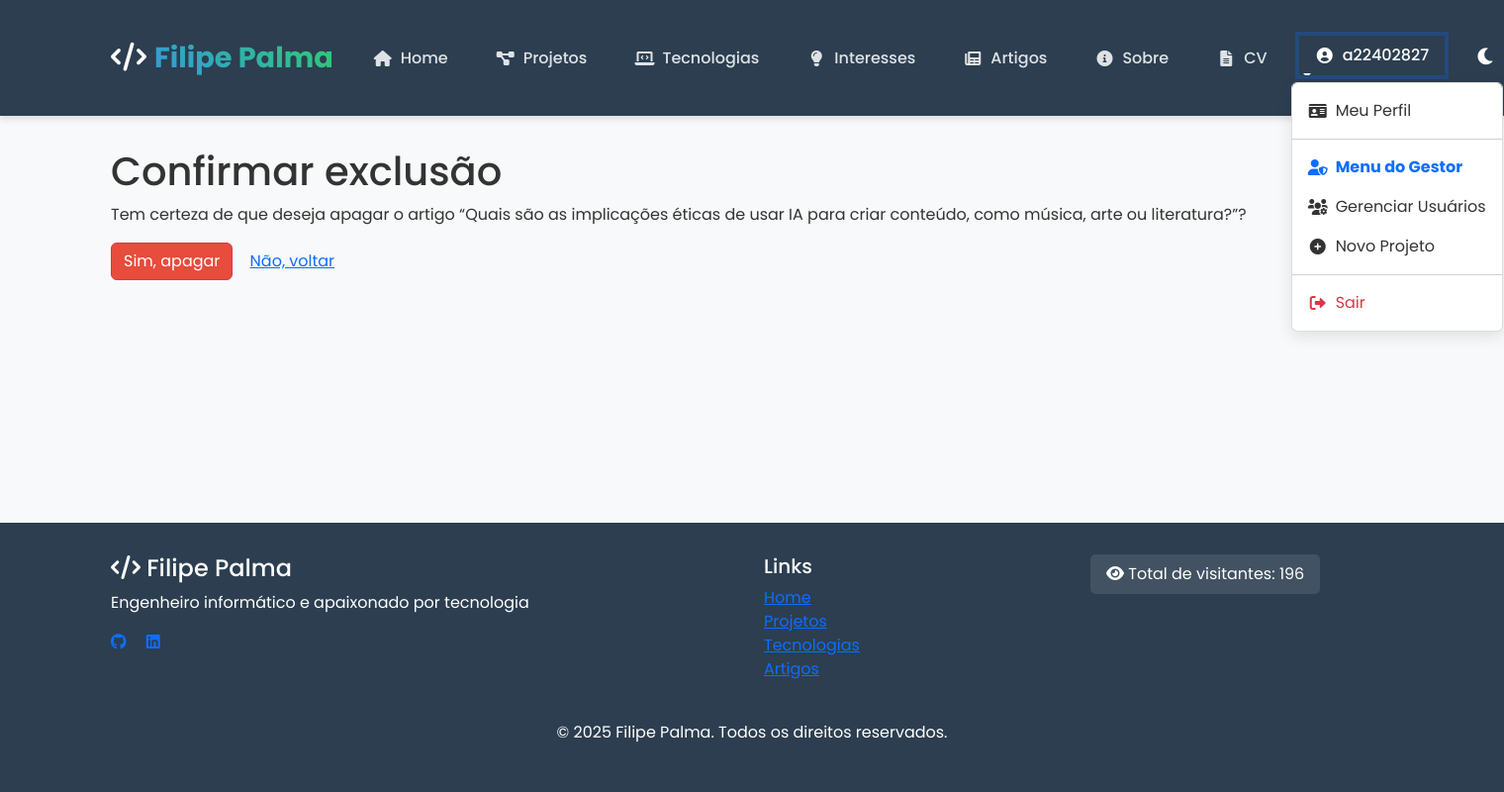
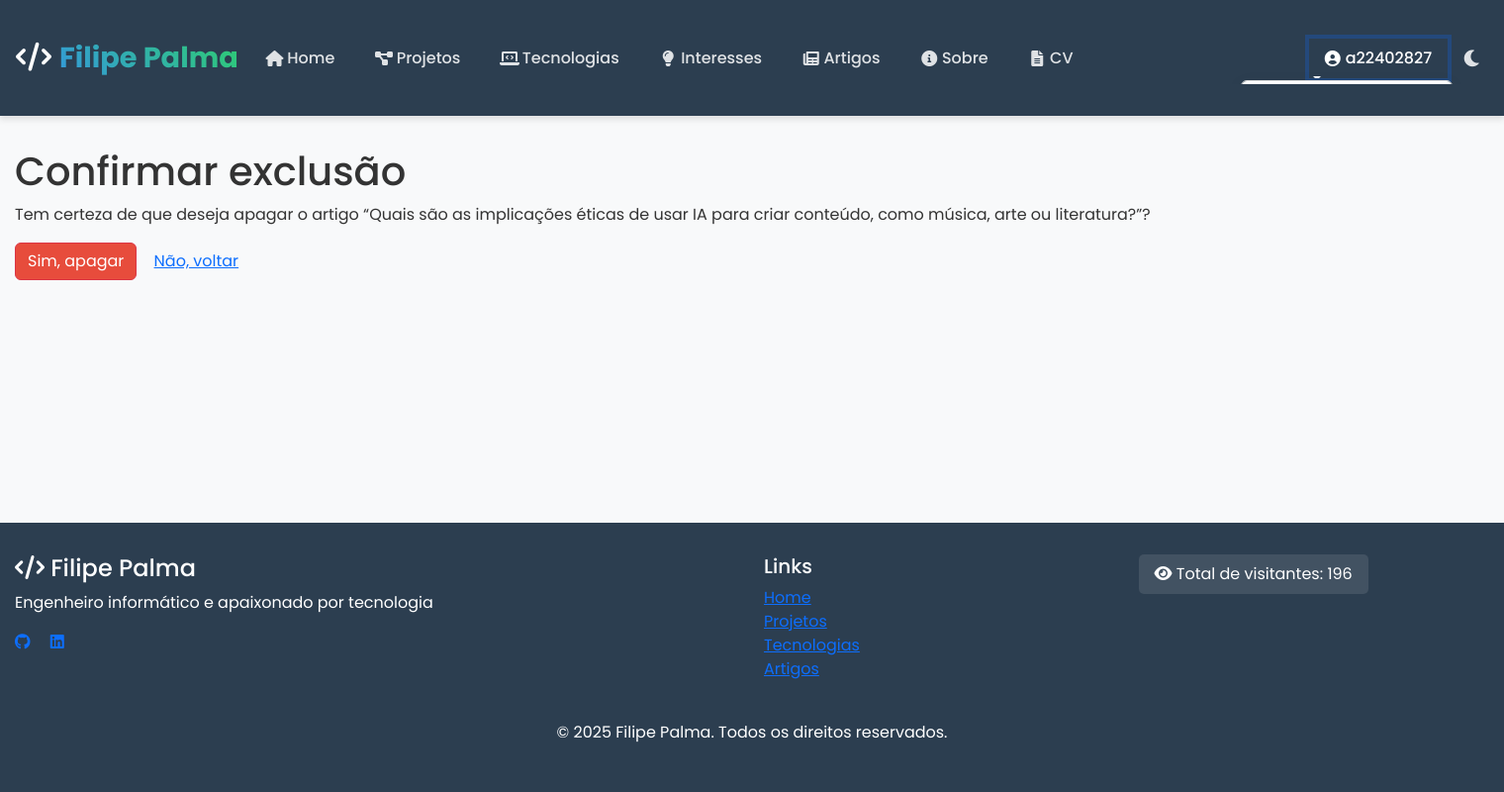
Before and after one commit to filipe-palma/DjangoPWProject, a Django app: a page that uses portfolio/templates/portfolio/base.html in a window 1520 px wide, after a click on "a22402827". Shown: the whole page at 99% size. Run offline with Django 5.2, Linux system fonts and the light colour scheme; a user stored in the database is signed in; data comes from the database, SQL or seed files in the repository; both versions use the stored data as it was after the commit.

Commit message:
Enhance navbar responsiveness and styling; add landscape-specific adjustments and overflow handling

```diff
--- a/portfolio/templates/portfolio/base.html
+++ b/portfolio/templates/portfolio/base.html
@@ -2,7 +2,7 @@
 <html lang="pt">
 <head>
   <meta charset="UTF-8">
-  <meta name="viewport" content="width=device-width, initial-scale=1.0">
+  <meta name="viewport" content="width=device-width, initial-scale=1.0, maximum-scale=5.0, minimum-scale=1.0, shrink-to-fit=no">
   <title>{% block title %}Portfolio{% endblock %}</title>
   <!-- Bootstrap CSS -->
   <link href="https://cdn.jsdelivr.net/npm/bootstrap@5.3.0/dist/css/bootstrap.min.css" rel="stylesheet">
@@ -15,19 +15,22 @@
   <!-- Custom CSS -->
   <link href="/static/portfolio/css/style.css" rel="stylesheet">
   <link href="/static/portfolio/css/navbar-fix.css" rel="stylesheet">
+  <link href="/static/portfolio/css/landscape-fix.css" rel="stylesheet">
+  <link href="/static/portfolio/css/menu-spacing-fix.css" rel="stylesheet">
   {% block extra_css %}{% endblock %}
 </head>
 <body>
   <header>
-    <nav class="navbar navbar-expand-lg navbar-dark">
-      <div class="container">
+    <nav class="navbar navbar-expand-lg navbar-dark px-2">
+      <div class="container px-2">
         <a class="navbar-brand" href="{% url 'portfolio:index' %}">
           <i class="fas fa-code"></i><span>Filipe Palma</span>
         </a>
-        <button class="navbar-toggler" type="button" data-bs-toggle="collapse" data-bs-target="#navbarNav">
+        <button class="navbar-toggler" type="button" data-bs-toggle="collapse" data-bs-target="#navbarNav" aria-controls="navbarNav" aria-expanded="false" aria-label="Toggle navigation">
           <span class="navbar-toggler-icon"></span>
         </button>
-        <div class="collapse navbar-collapse justify-content-between" id="navbarNav">
+        <div class="collapse navbar-collapse" id="navbarNav">
+          <div class="d-flex flex-column flex-lg-row justify-content-between w-100 align-items-lg-center">
             <ul class="navbar-nav">
               <li class="nav-item">
                 <a class="nav-link" href="{% url 'portfolio:index' %}"><i class="fas fa-home"></i><span>Home</span></a>
@@ -51,13 +54,13 @@
                 <a class="nav-link" href="{% url 'portfolio:cv' %}"><i class="fas fa-file-alt"></i><span>CV</span></a>
               </li>
             </ul>
-          <ul class="navbar-nav">
+            <ul class="navbar-nav mt-3 mt-lg-0 flex-nowrap">
               {% if user.is_authenticated %}
                 <li class="nav-item dropdown">
-                <a class="nav-link dropdown-toggle" href="#" id="userDropdown" role="button" data-bs-toggle="dropdown" aria-expanded="false">
+                  <a class="nav-link dropdown-toggle text-truncate" href="#" id="userDropdown" role="button" data-bs-toggle="dropdown" aria-expanded="false">
                     <i class="fas fa-user-circle"></i><span>{{ user.username }}</span>
                   </a>
-                <ul class="dropdown-menu" aria-labelledby="userDropdown">
+                  <ul class="dropdown-menu dropdown-menu-end" aria-labelledby="userDropdown">
                     <li>
                       <a class="dropdown-item" href="{% url 'profile' %}">
                         <i class="fas fa-id-card"></i><span>Meu Perfil</span>
@@ -120,12 +123,13 @@
                   <a class="nav-link" href="{% url 'register' %}"><i class="fas fa-user-plus"></i><span>Registrar</span></a>
                 </li>
               {% endif %}
-            <li>
+              <li class="nav-item d-flex align-items-center">
                 <button id="theme-toggle" class="theme-toggle" title="Alternar tema">
                   <i id="theme-toggle-icon" class="fas fa-moon"></i>
                 </button>
               </li>
             </ul>
+          </div>
         </div>
       </div>
     </nav>
--- /dev/null
+++ b/static/portfolio/css/landscape-fix.css
@@ -0,0 +1,70 @@
+/* Correções específicas para orientação landscape (horizontal) */
+
+/* Ajustes gerais para prevenir overflow horizontal */
+html, body {
+  overflow-x: hidden;
+  max-width: 100%;
+}
+
+/* Ajustes específicos para dispositivos em landscape */
+@media (orientation: landscape) and (max-height: 600px) {
+  /* Reduzir tamanho do navbar e seus elementos */
+  .navbar {
+    padding: 0.25rem 0.5rem;
+  }
+
+  .navbar-brand {
+    font-size: 1.4rem;
+  }
+
+  .navbar-brand i {
+    font-size: 1.2rem;
+  }
+
+  /* Tornar o menu mais compacto */
+  .navbar-nav .nav-item .nav-link {
+    padding: 0.25rem 0.5rem;
+    font-size: 0.95rem;
+  }
+
+  /* Melhorar espaçamento do conteúdo principal */
+  main {
+    padding: 1rem 0;
+  }
+
+  /* Ajustar altura do dropdown em modo landscape */
+  .navbar-collapse {
+    max-height: 75vh;
+    overflow-y: auto;
+  }
+
+  /* Reduzir o padding horizontal para evitar overflow */
+  .container, .container-fluid {
+    padding-left: 10px;
+    padding-right: 10px;
+  }
+
+  /* Reduzir tamanho do conteúdo do footer em landscape */
+  footer {
+    padding: 1rem 0;
+  }
+
+  footer h4 {
+    font-size: 1.2rem;
+  }
+}
+
+/* Especificamente para dispositivos muito pequenos em landscape */
+@media (orientation: landscape) and (max-height: 400px) {
+  .navbar-collapse {
+    max-height: 70vh;
+  }
+
+  .navbar-nav .nav-item .nav-link i {
+    font-size: 0.85rem;
+  }
+
+  .navbar-brand span {
+    font-size: 1.2rem;
+  }
+}
--- /dev/null
+++ b/static/portfolio/css/menu-spacing-fix.css
@@ -0,0 +1,62 @@
+/* Correções específicas para o alinhamento do menu de navegação */
+
+/* Tornar o menu mais compacto horizontalmente */
+@media (min-width: 992px) {
+  /* Reduzir o espaçamento horizontal dos itens do menu */
+  .navbar-nav .nav-item .nav-link {
+    padding-left: 0.5rem;
+    padding-right: 0.5rem;
+    margin: 0 0.1rem;
+    font-size: 0.95rem;
+  }
+
+  /* Remover margem extra do menu secundário */
+  .navbar-nav.mt-lg-0 {
+    margin-top: 0 !important;
+  }
+
+  /* Certifique-se de que o container aproveita todo o espaço disponível */
+  .navbar .container {
+    max-width: none;
+    width: 100%;
+  }
+
+  /* Forçar todos os itens a ficarem na mesma linha */
+  .navbar-collapse .d-flex {
+    flex-wrap: nowrap !important;
+  }
+
+  /* Reduzir o espaço ocupado pelo logotipo/brand */
+  .navbar-brand {
+    margin-right: 0.5rem;
+  }
+
+  /* Ajustar ícones para economizar espaço */
+  .navbar-nav .nav-item .nav-link i {
+    margin-right: 0;
+    width: 1rem;
+  }
+
+  .navbar-nav .nav-item .nav-link span {
+    margin-left: 0.3rem;
+  }
+}
+
+/* Para telas maiores, espaçamento mais confortável */
+@media (min-width: 1200px) {
+  .navbar-nav .nav-item .nav-link {
+    padding-left: 0.75rem;
+    padding-right: 0.75rem;
+    margin: 0 0.2rem;
+    font-size: 1rem;
+  }
+}
+
+/* Para telas muito grandes, espaçamento normal */
+@media (min-width: 1400px) {
+  .navbar-nav .nav-item .nav-link {
+    padding-left: 1rem;
+    padding-right: 1rem;
+    margin: 0 0.3rem;
+  }
+}
--- a/static/portfolio/css/navbar-fix.css
+++ b/static/portfolio/css/navbar-fix.css
@@ -90,12 +90,14 @@
 @media (max-width: 991px) {
   .navbar-nav .nav-item .nav-link {
     padding: 0.75rem 1rem;
+    flex-wrap: nowrap;
   }
 
   .navbar-nav .dropdown-menu {
     background-color: transparent;
     border: none;
     padding-left: 1.5rem;
+    box-shadow: none;
   }
 
   .dropdown-item, .dropdown-item-text {
@@ -108,4 +110,237 @@
     background-color: transparent;
     color: #ffffff !important;
   }
+
+  .navbar-collapse {
+    max-height: 80vh;
+    overflow-y: auto;
+  }
+
+  .navbar-nav {
+    width: 100%;
+  }
+
+  .navbar-nav .nav-item {
+    width: 100%;
+  }
+
+  /* Ajustes para os ícones em dispositivos móveis */
+  .navbar-nav .nav-item .nav-link i {
+    width: 1.5rem;
+    text-align: left;
+  }
+
+  /* Garantir que o botão de tema seja visível e funcional em todos os dispositivos */
+  .theme-toggle {
+    display: inline-flex;
+    align-items: center;
+    justify-content: center;
+    margin-left: 0.5rem;
+  }
 }
+
+/* Ajustes de responsividade adicionais */
+/* Garanta que o navbar não ultrapasse a largura da tela */
+.navbar .container {
+  width: 100%;
+  max-width: 100%;
+  padding-right: 15px;
+  padding-left: 15px;
+  margin-right: auto;
+  margin-left: auto;
+}
+
+@media (min-width: 576px) {
+  .navbar .container {
+    max-width: 540px;
+  }
+}
+
+@media (min-width: 768px) {
+  .navbar .container {
+    max-width: 720px;
+  }
+}
+
+@media (min-width: 992px) {
+  .navbar .container {
+    max-width: 960px;
+  }
+}
+
+@media (min-width: 1200px) {
+  .navbar .container {
+    max-width: 1140px;
+  }
+}
+
+/* Ajuste para dispositivos muito pequenos */
+@media (max-width: 360px) {
+  .navbar-brand {
+    font-size: 1.2rem;
+  }
+
+  .navbar-nav .nav-item .nav-link {
+    padding: 0.5rem 0.75rem;
+  }
+
+  .navbar-nav .nav-item .nav-link i {
+    margin-right: 0;
+    width: 1rem;
+  }
+
+  .navbar-nav .nav-item .nav-link span {
+    margin-left: 0.25rem;
+    font-size: 0.9rem;
+  }
+}
+
+/* Ajustes adicionais para dispositivos extremamente pequenos */
+@media (max-width: 320px) {
+  .navbar-brand {
+    font-size: 1rem;
+  }
+
+  .navbar-brand span {
+    margin-left: 0.25rem;
+  }
+
+  .navbar-nav .nav-item .nav-link {
+    font-size: 0.85rem;
+    padding: 0.4rem 0.5rem;
+  }
+
+  .navbar-nav .nav-item .nav-link i {
+    font-size: 0.9rem;
+  }
+
+  .dropdown-item, .dropdown-item-text {
+    font-size: 0.85rem;
+  }
+}
+
+/* Garantir que o dropdown não ultrapasse os limites da tela */
+@media (min-width: 992px) {
+  .navbar-nav .dropdown-menu {
+    max-height: 80vh;
+    overflow-y: auto;
+    right: 0;
+    left: auto;
+  }
+}
+
+/* Estilos para o botão de tema */
+.theme-toggle {
+  background: transparent;
+  border: none;
+  color: rgba(255, 255, 255, 0.85);
+  cursor: pointer;
+  width: 2rem;
+  height: 2rem;
+  display: flex;
+  align-items: center;
+  justify-content: center;
+  border-radius: 50%;
+  transition: all 0.3s ease;
+  padding: 0;
+  margin-left: 0.5rem;
+}
+
+.theme-toggle:hover {
+  background-color: rgba(255, 255, 255, 0.1);
+  color: #ffffff;
+}
+
+@media (max-width: 991px) {
+  .theme-toggle {
+    margin-left: 0;
+    margin-top: 0.5rem;
+  }
+}
+
+/* Estilos específicos para orientação landscape (horizontal) */
+@media (max-height: 500px) and (orientation: landscape) {
+  .navbar-collapse {
+    max-height: 80vh;
+    overflow-y: auto;
+  }
+
+  .navbar-nav .nav-item .nav-link {
+    padding: 0.4rem 0.75rem;
+    font-size: 0.9rem;
+  }
+
+  .navbar-nav .nav-item .nav-link i {
+    font-size: 0.9rem;
+  }
+
+  /* Ajustar o dropdown para não ultrapassar os limites em orientação landscape */
+  .navbar-nav .dropdown-menu {
+    max-height: 60vh;
+    overflow-y: auto;
+  }
+}
+
+/* Corrigir problema de espaço em branco horizontal */
+.navbar, .container {
+  max-width: 100vw !important;
+  box-sizing: border-box;
+  overflow-x: hidden;
+}
+
+/* Garantir que os menus dropdown não causem overflow */
+.dropdown-menu {
+  width: auto;
+  max-width: calc(100vw - 20px);
+  overflow-x: hidden;
+}
+
+/* Ajustes adicionais para evitar scroll horizontal */
+body {
+  position: relative;
+  width: 100%;
+  max-width: 100vw;
+}
+
+/* Garantir que todo container respeite os limites da viewport */
+.container, .container-fluid {
+  padding-left: 15px;
+  padding-right: 15px;
+  width: 100%;
+  max-width: 100vw;
+}
+
+/* Estilos adicionais para evitar quebra de linha no navbar */
+@media (min-width: 992px) {
+  /* Garantir que não haja quebra de linha no menu principal */
+  .navbar-collapse .d-flex {
+    flex-wrap: nowrap !important;
+  }
+
+  /* Melhorar comportamento do espaçamento */
+  .navbar .container {
+    padding-left: 0.5rem;
+    padding-right: 0.5rem;
+  }
+
+  /* Reduzir o tamanho dos itens para caber em uma linha */
+  .navbar-nav .nav-item .nav-link {
+    padding: 0.5rem 0.4rem;
+    font-size: 0.95rem;
+  }
+
+  /* Reduzir o espaço do texto no nome de usuário para evitar overflow */
+  .navbar-nav .dropdown-toggle span {
+    max-width: 100px;
+    display: inline-block;
+    white-space: nowrap;
+    overflow: hidden;
+    text-overflow: ellipsis;
+  }
+
+  /* Reduzir espaçamento do botão de tema */
+  .theme-toggle {
+    margin-left: 0.25rem;
+    padding: 0.25rem;
+  }
+}
--- a/static/portfolio/css/style.css
+++ b/static/portfolio/css/style.css
@@ -25,6 +25,13 @@
   --border-color: #333;
   --hover-color: #2a2a2a;
   --error-color: #dc3545;
+}
+
+/* Correções para prevenir overflow horizontal */
+html, body {
+  overflow-x: hidden;
+  width: 100%;
+  max-width: 100%;
 }
 
 /* Estilo base */
--- a/static/portfolio/js/main.js
+++ b/static/portfolio/js/main.js
@@ -97,3 +97,76 @@ document.addEventListener('DOMContentLoaded', function() {
         observer.observe(typingElement);
     }
 });
+
+// Fechar menu móvel quando um item é clicado
+document.addEventListener('DOMContentLoaded', function() {
+    // Verificar se estamos em um dispositivo móvel (largura < 992px)
+    const isMobile = () => window.innerWidth < 992;
+
+    // Pegar todos os links do navbar
+    const navLinks = document.querySelectorAll('.navbar-nav .nav-link');
+    const navbarCollapse = document.getElementById('navbarNav');
+    const bsCollapse = navbarCollapse ? new bootstrap.Collapse(navbarCollapse, {toggle: false}) : null;
+
+    // Adicionar evento de clique para cada link
+    navLinks.forEach(link => {
+        link.addEventListener('click', () => {
+            // Se estamos em dispositivo móvel e o menu está aberto, fechá-lo
+            if (isMobile() && navbarCollapse && navbarCollapse.classList.contains('show')) {
+                bsCollapse.hide();
+            }
+        });
+    });
+
+    // Evitar que o dropdown do usuário feche o menu inteiro em dispositivos móveis
+    const dropdownMenus = document.querySelectorAll('.dropdown-menu');
+    dropdownMenus.forEach(menu => {
+        menu.addEventListener('click', (e) => {
+            // Evitar propagação apenas em dispositivos móveis
+            if (isMobile()) {
+                e.stopPropagation();
+            }
+        });
+    });
+});
+
+// Detectar e corrigir problemas de overflow horizontal
+document.addEventListener('DOMContentLoaded', function() {
+  const checkForOverflow = () => {
+    const docWidth = document.documentElement.clientWidth;
+    let hasHorizontalOverflow = false;
+
+    // Verificar se há elementos que extrapolam a largura da viewport
+    document.querySelectorAll('*').forEach(element => {
+      const rect = element.getBoundingClientRect();
+      if (rect.right > docWidth || rect.left < 0) {
+        if (!(element instanceof SVGElement)) { // Ignorar elementos SVG
+          hasHorizontalOverflow = true;
+
+          // Se for um elemento do navbar, ajustar automaticamente
+          if (element.closest('.navbar') || element.closest('.dropdown-menu')) {
+            element.style.maxWidth = '100%';
+            element.style.overflowX = 'hidden';
+          }
+        }
+      }
+    });
+
+    // Se detectar overflow, aplicar correções específicas
+    if (hasHorizontalOverflow) {
+      document.body.style.overflowX = 'hidden';
+      document.documentElement.style.overflowX = 'hidden';
+
+      // Ajustar elementos do navbar que podem estar causando problemas
+      const navbarElements = document.querySelectorAll('.navbar-nav, .dropdown-menu');
+      navbarElements.forEach(el => {
+        el.style.maxWidth = '100vw';
+        el.style.width = 'auto';
+      });
+    }
+  };
+
+  // Executar ao carregar e ao redimensionar
+  checkForOverflow();
+  window.addEventListener('resize', checkForOverflow);
+});
```
Also changed, not shown: db.sqlite3. Lines whose indentation alone changed are shown as unchanged.
